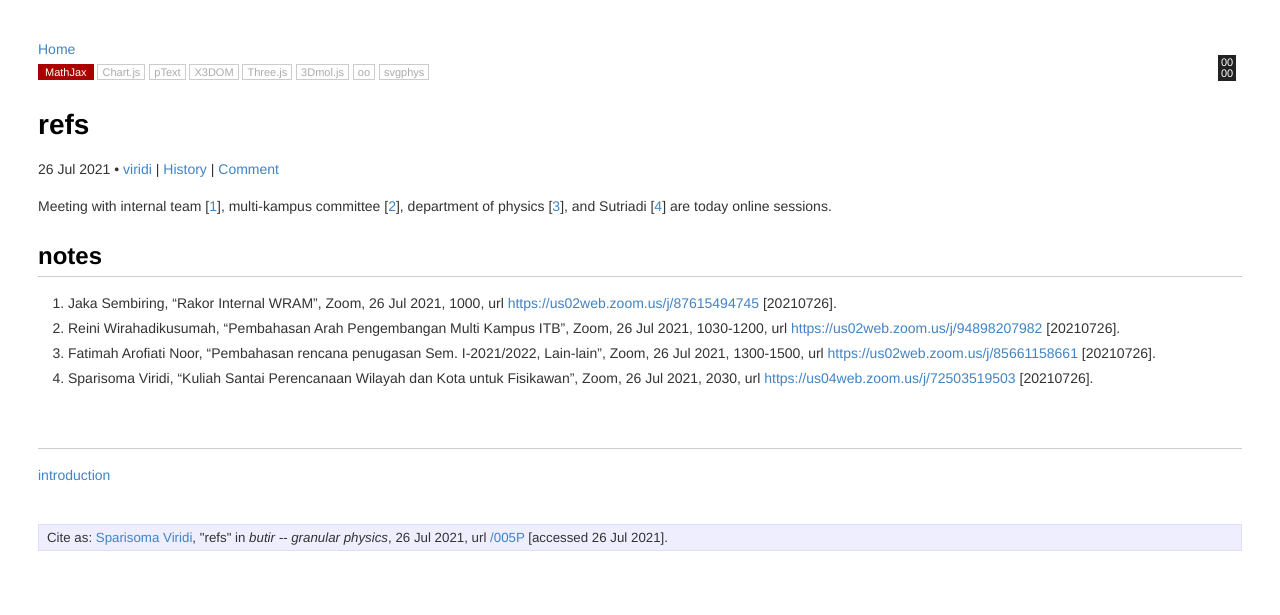
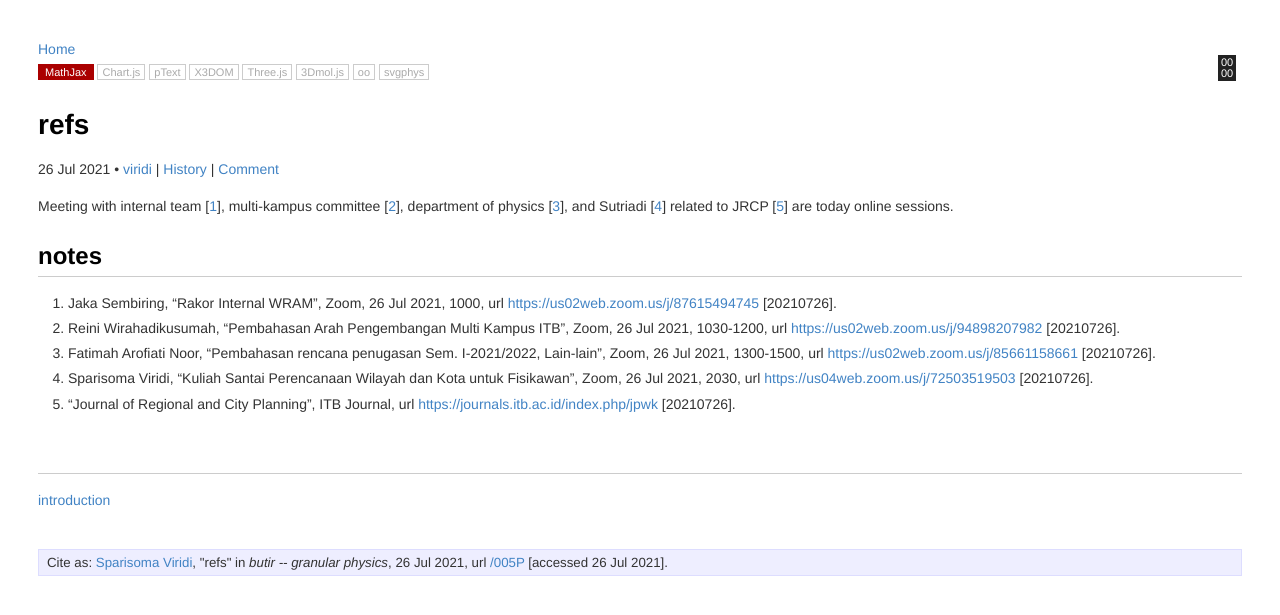
Before and after one commit to dudung/butir, a Jekyll site: the page built from _posts/0/05/2021-07-26-refs.md, in a window 1280 px wide. Shown: the top 615 px of the page. Built offline with Jekyll 4.4.1, drawn with Linux system fonts in a browser that asks for light colours.

Commit message:
fix link

```diff
--- a/_posts/0/05/2021-07-26-refs.md
+++ b/_posts/0/05/2021-07-26-refs.md
@@ -12,20 +12,21 @@ threejs: false
 oo: false
 svgphys: false
 category: literatures
-tags: ["tagebuch", "refs", "rakor internal", "multikampus"]
+tags: ["tagebuch", "refs", "rakor internal", "multikampus", "jrcp", "jurnal itb", "planning", "sutriadi"]
 date: 2021-07-26 11:58:00 +0700
 permalink: /005P
 src: https://github.com/dudung/butir/commits/main/_posts/0/05/2021-07-26-refs.md
 twitter_username: 6unpnp
 nodes: ['0000']
 ---
-Meeting with internal team [[1](#r01)], multi-kampus committee [[2](#r02)], department of physics [[3](#r03)], and Sutriadi [[4](#r04)] are today online sessions.
+Meeting with internal team [[1](#r01)], multi-kampus committee [[2](#r02)], department of physics [[3](#r03)], and Sutriadi [[4](#r04)] related to JRCP [[5](#r05)] are today online sessions.
 
 ## notes
 1. <a name="r01"></a>Jaka Sembiring, "Rakor Internal WRAM", Zoom, 26 Jul 2021, 1000, url <https://us02web.zoom.us/j/87615494745> [20210726].
 2. <a name="r02"></a>Reini Wirahadikusumah, "Pembahasan Arah Pengembangan Multi Kampus ITB", Zoom, 26 Jul 2021, 1030-1200, url <https://us02web.zoom.us/j/94898207982> [20210726].
 3. <a name="r03"></a>Fatimah Arofiati Noor, "Pembahasan rencana penugasan Sem. I-2021/2022, Lain-lain", Zoom, 26 Jul 2021, 1300-1500, url <https://us02web.zoom.us/j/85661158661> [20210726].
 4. <a name="r04"></a>Sparisoma Viridi, "Kuliah Santai Perencanaan Wilayah dan Kota untuk Fisikawan", Zoom, 26 Jul 2021, 2030, url <https://us04web.zoom.us/j/72503519503> [20210726].
+5. <a name="r05"></a>"Journal of Regional and City Planning", ITB Journal, url <https://journals.itb.ac.id/index.php/jpwk> [20210726].
 
 ## &nbsp;
 [introduction](0000)
```
Also changed, not shown: _posts/0/04/2021-07-23-ipomoea-batatas.md (+1 -1 lines).
